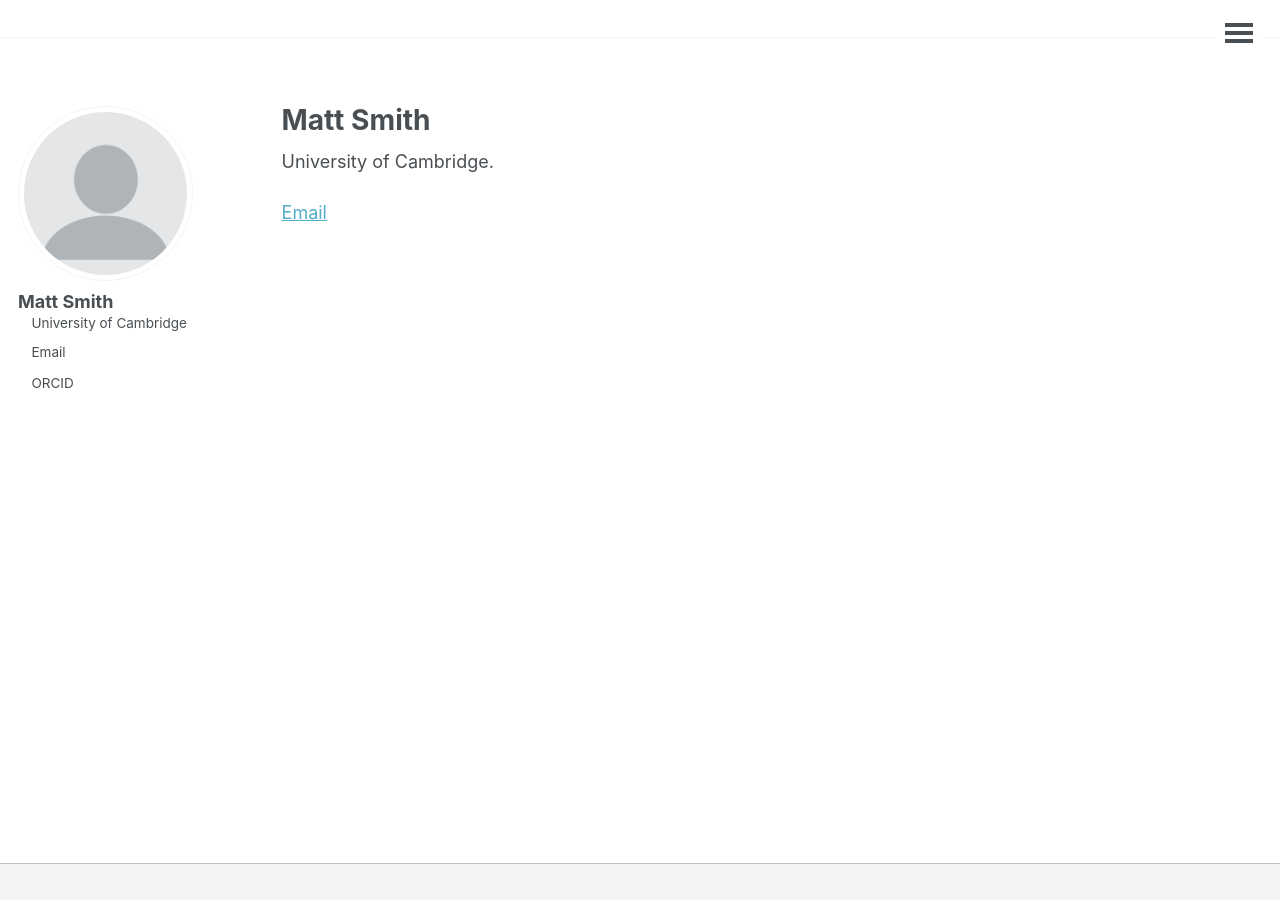
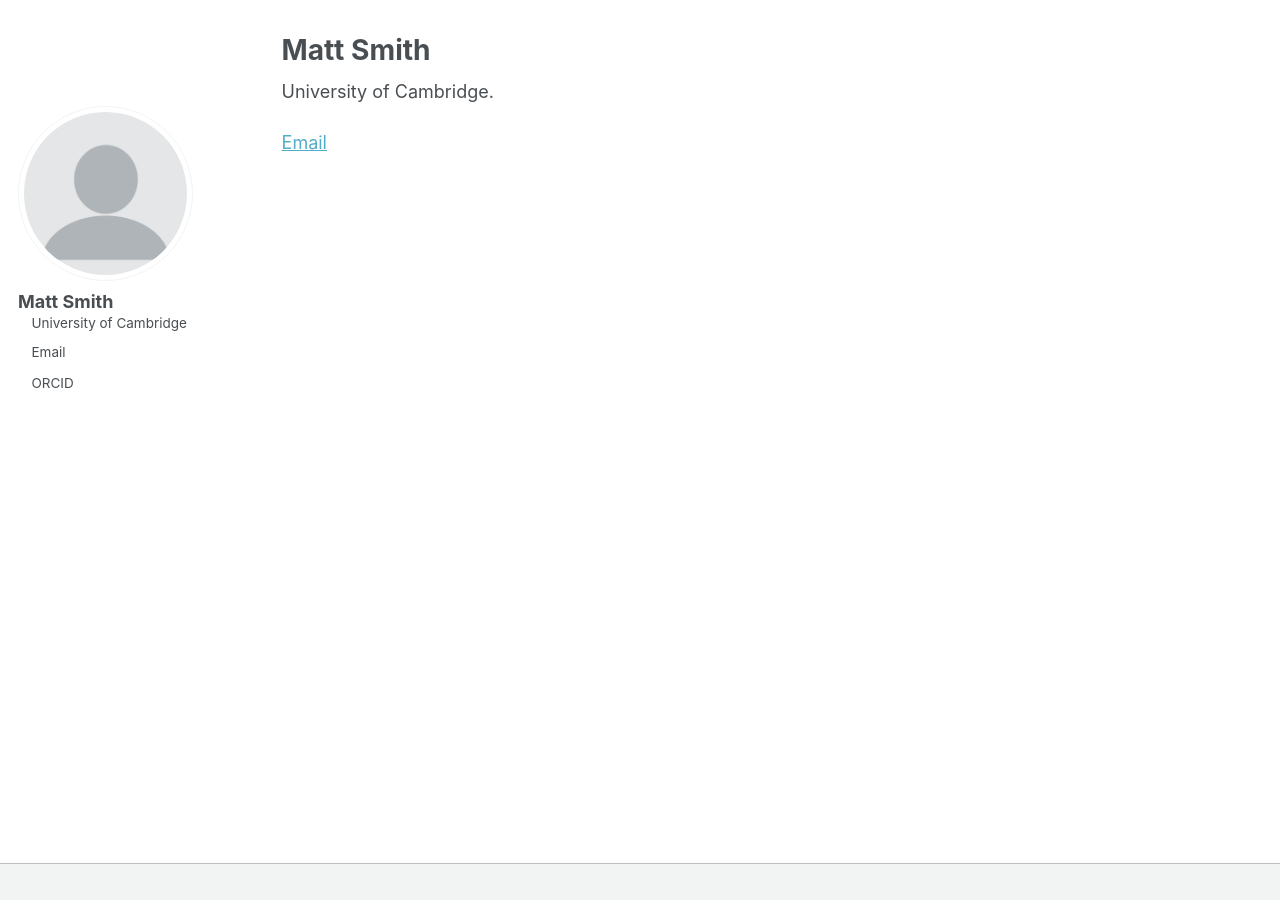
Before and after one commit to mattgsmith/mattgsmith.github.io, a Jekyll site: the page built from _pages/about.md, in a window 1280 px wide. Built offline with Jekyll 4.4.1, drawn with Linux system fonts in a browser that asks for light colours; a script bundle is joined from its source files by our own code.

Commit message:
Add styles for masthead and body elements

```diff
--- a/assets/css/main.scss
+++ b/assets/css/main.scss
@@ -36,3 +36,11 @@
     "layout/archive",
     "layout/sidebar"
 ;
+
+.masthead {
+  display: none;
+}
+
+body {
+  padding-top: 0;
+}
```
